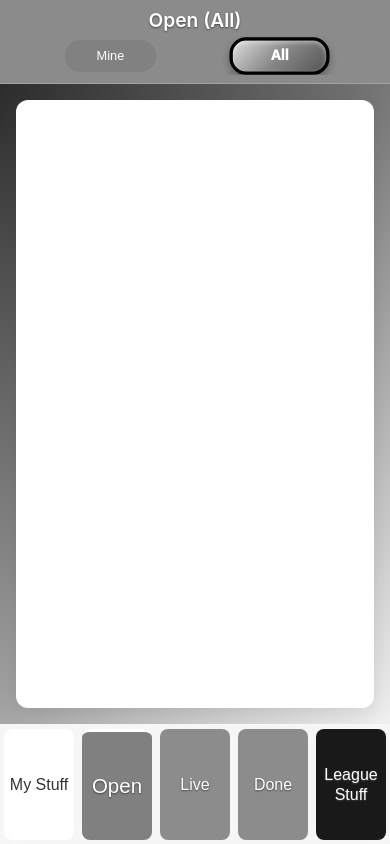
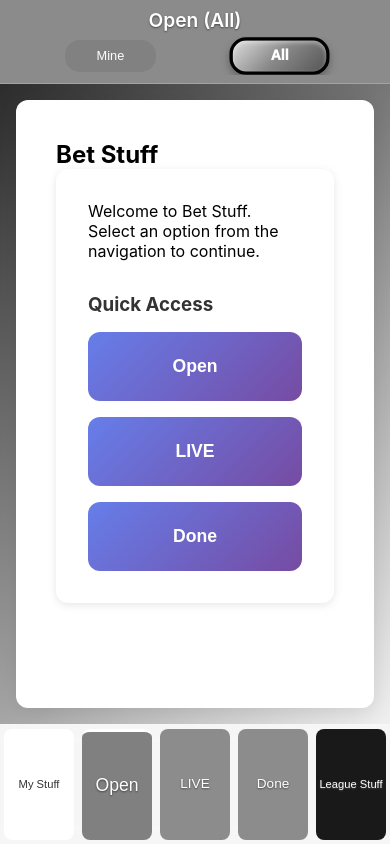
Before and after one commit to InspiredReality/bett-stuff, a Vue app: page /my-stuff in a window 390 px wide. Built offline with nearby package versions, Linux system fonts and the light colour scheme.

Commit message:
Bett Stuff btns work, My Stuff League Stuff not

```diff
--- a/src/components/layout/AppNavigation.vue
+++ b/src/components/layout/AppNavigation.vue
@@ -1,11 +1,13 @@
 <template>
   <nav class="navigation" :class="{ 'navigation-portrait': isPortrait, 'navigation-landscape': !isPortrait }">
+    <div class="navigation-container">
       <template v-for="section in navigationStore.navSections" :key="section.id">
         <!-- Main button - only visible when showMainButton is true or when this section is not active -->
         <MainButton
           v-if="navigationStore.showMainButton || navigationStore.activeMainButton !== section.name"
           :section="section"
           :is-active="navigationStore.activeMainButton === section.name"
+          :is-collapsed="navigationStore.activeMainButton && navigationStore.activeMainButton !== section.name && !navigationStore.showMainButton"
           @click="handleMainClick(section)"
         />
 
@@ -21,6 +23,7 @@
           />
         </template>
       </template>
+    </div>
   </nav>
 </template>
 
@@ -71,9 +74,14 @@ function handleSubClick(sectionName, subButton) {
   backdrop-filter: blur(10px);
   position: relative;
   z-index: 100;
-  display: flex;
   flex-shrink: 0;
   overflow: hidden;
+}
+
+.navigation-container {
+  display: flex;
+  width: 100%;
+  height: 100%;
 }
 
 /* Portrait mode - bottom navigation */
@@ -82,8 +90,13 @@ function handleSubClick(sectionName, subButton) {
   min-height: 100px;
   max-height: 120px;
   width: 100%;
+  border-top: 1px solid rgba(255, 255, 255, 0.2);
+}
+
+.navigation-portrait .navigation-container {
   flex-direction: row;
-  border-top: 1px solid rgba(255, 255, 255, 0.2);
+  justify-content: space-between;
+  align-items: stretch;
 }
 
 /* Landscape mode - side navigation */
@@ -92,8 +105,12 @@ function handleSubClick(sectionName, subButton) {
   width: 15vw;
   min-width: 150px;
   max-width: 200px;
+  border-left: 1px solid rgba(255, 255, 255, 0.2);
+}
+
+.navigation-landscape .navigation-container {
   flex-direction: column;
-  border-left: 1px solid rgba(255, 255, 255, 0.2);
+  justify-content: flex-start;
 }
 
 @media (orientation: portrait) {
--- a/src/components/navigation/MainButton.vue
+++ b/src/components/navigation/MainButton.vue
@@ -1,6 +1,13 @@
 <template>
   <div
-    :class="['main-button', { expanded: isActive, collapsed: !isActive && siblingActive }]"
+    :class="[
+      'main-button',
+      {
+        'expanded': isActive && !isCollapsed,
+        'collapsed': isCollapsed,
+        'normal': !isActive && !isCollapsed
+      }
+    ]"
     :id="`${section.id}-section`"
   >
     <button
@@ -13,10 +20,7 @@
 </template>
 
 <script setup>
-import { computed } from 'vue'
-import { useNavigationStore } from '@/stores/navigation'
-
-const props = defineProps({
+defineProps({
   section: {
     type: Object,
     required: true
@@ -24,32 +28,43 @@ const props = defineProps({
   isActive: {
     type: Boolean,
     default: false
+  },
+  isCollapsed: {
+    type: Boolean,
+    default: false
   }
 })
 
-const emit = defineEmits(['click'])
-
-const navigationStore = useNavigationStore()
-
-const siblingActive = computed(() =>
-  navigationStore.activeMainButton &&
-  navigationStore.activeMainButton !== props.section.name &&
-  !navigationStore.showMainButton // Only collapse when sub buttons are shown
-)
+defineEmits(['click'])
 </script>
 
 <style scoped>
 .main-button {
   transition: all 0.3s ease;
-  flex: 0 0 33.33%;
   display: flex;
+  flex-shrink: 1;
+  flex-grow: 0;
+  min-width: 0;
 }
 
+/* Normal state - equal width for all 3 buttons */
+.main-button.normal {
+  flex: 1 1 33.33%;
+}
+
+/* Expanded state - button takes more space */
 .main-button.expanded {
   flex: 0 0 60%;
 }
 
+/* Collapsed state - button is minimized */
 .main-button.collapsed {
+  flex: 0 0 20%;
+}
+
+/* When showing sub-buttons, adjust the layout */
+.main-button:has(+ .nav-button.sub-button),
+.main-button + .nav-button.sub-button ~ .main-button {
   flex: 0 0 20%;
 }
 
@@ -70,6 +85,15 @@ const siblingActive = computed(() =>
   flex-direction: column;
   text-align: center;
   line-height: 1.2;
+  white-space: nowrap;
+  overflow: hidden;
+  text-overflow: ellipsis;
+}
+
+/* Collapsed buttons show abbreviated text or icon */
+.collapsed .nav-button {
+  font-size: 0.8rem;
+  padding: 0.25rem;
 }
 
 /* Section-specific styles */
@@ -104,16 +128,10 @@ const siblingActive = computed(() =>
 }
 
 @media (orientation: landscape) {
-  .main-button {
-    flex: 0 0 33.33%;
+  .main-button.normal {
+    flex: 1 1 33.33%;
     width: 100%;
-    height: 33.33%;
-    border-right: none;
-    border-bottom: 1px solid rgba(255, 255, 255, 0.2);
-  }
-
-  .main-button:last-child {
-    border-bottom: none;
+    height: auto;
   }
 
   .main-button.expanded {
@@ -125,5 +143,24 @@ const siblingActive = computed(() =>
     flex: 0 0 20%;
     height: 20%;
   }
+
+  .main-button {
+    border-bottom: 1px solid rgba(255, 255, 255, 0.2);
+  }
+
+  .main-button:last-child {
+    border-bottom: none;
+  }
+}
+
+/* Responsive text sizing */
+@media (max-width: 480px) {
+  .collapsed .nav-button {
+    font-size: 0.7rem;
+  }
+
+  .nav-button {
+    font-size: 0.9rem;
+  }
 }
 </style>
--- a/src/components/navigation/SubButton.vue
+++ b/src/components/navigation/SubButton.vue
@@ -32,7 +32,9 @@ defineEmits(['click'])
 
 <style scoped>
 .sub-button {
-  flex: 1;
+  flex: 1 1 20%;
+  max-width: 33.33%;
+  min-width: 60px;
 }
 
 .nav-button {
@@ -52,6 +54,9 @@ defineEmits(['click'])
   flex-direction: column;
   text-align: center;
   line-height: 1.2;
+  white-space: nowrap;
+  overflow: hidden;
+  text-overflow: ellipsis;
 }
 
 /* My Stuff sub-buttons - White */
@@ -107,8 +112,8 @@ defineEmits(['click'])
 
 @media (orientation: landscape) {
   .sub-button {
-    flex: 1;
-    border-right: none;
+    flex: 1 1 20%;
+    max-width: none;
     border-bottom: 1px solid rgba(255, 255, 255, 0.2);
     height: auto;
   }
@@ -125,4 +130,15 @@ defineEmits(['click'])
     font-size: 1rem !important;
   }
 }
+
+/* Responsive text sizing */
+@media (max-width: 480px) {
+  .nav-button {
+    font-size: 0.85rem;
+  }
+
+  .nav-button.active {
+    font-size: 1.1rem !important;
+  }
+}
 </style>
--- a/src/router/index.js
+++ b/src/router/index.js
@@ -9,6 +9,8 @@ const router = createRouter({
     },
     {
       path: '/my-stuff',
+      name: 'MyStuffMain',
+      component: () => import('@/views/MyStuff/MyStuffMain.vue'),
       children: [
         {
           path: 'account',
@@ -29,6 +31,8 @@ const router = createRouter({
     },
     {
       path: '/bet-stuff',
+      name: 'BetStuffMain',
+      component: () => import('@/views/BetStuff/BetStuffMain.vue'),
       children: [
         {
           path: 'open',
@@ -49,6 +53,8 @@ const router = createRouter({
     },
     {
       path: '/league-stuff',
+      name: 'LeagueStuffMain',
+      component: () => import('@/views/LeagueStuff/LeagueStuffMain.vue'),
       children: [
         {
           path: 'stats',
--- a/src/stores/navigation.js
+++ b/src/stores/navigation.js
@@ -31,7 +31,7 @@ export const useNavigationStore = defineStore('navigation', () => {
       colorClass: 'bet-stuff',
       subButtons: [
         { name: 'Open', path: 'open', filters: ['Mine', 'All'] },
-        { name: 'Live', path: 'live', filters: ['Mine', 'All'] },
+        { name: 'LIVE', path: 'live', filters: ['Mine', 'All'] },
         { name: 'Done', path: 'done', filters: ['Mine', 'All'] }
       ]
     },
@@ -42,8 +42,8 @@ export const useNavigationStore = defineStore('navigation', () => {
       colorClass: 'league-stuff',
       subButtons: [
         { name: 'Stats', path: 'stats', filters: ['Week', 'Season', 'All Time'] },
-        { name: 'Maps', path: 'maps', filters: ['2025', '2024', '2023'] },
-        { name: 'Chats', path: 'chats', filters: ['Board', 'Parlays', 'Dues'] }
+        { name: 'Maps', path: 'maps', filters: ['2025', '2024', '2023', '2022', '2021'] },
+        { name: 'Chats', path: 'chats', filters: ['Group Text', 'Parlays', 'Dues'] }
       ]
     }
   ])
```
Also changed, not shown: src/components/layout/AppHeader.vue (line endings or trailing spaces), src/views/LeagueStuff/LeagueStuffMain.vue (indentation only), 1 other file (tests, documents, lock files or other folders). Lines whose indentation alone changed are shown as unchanged.
